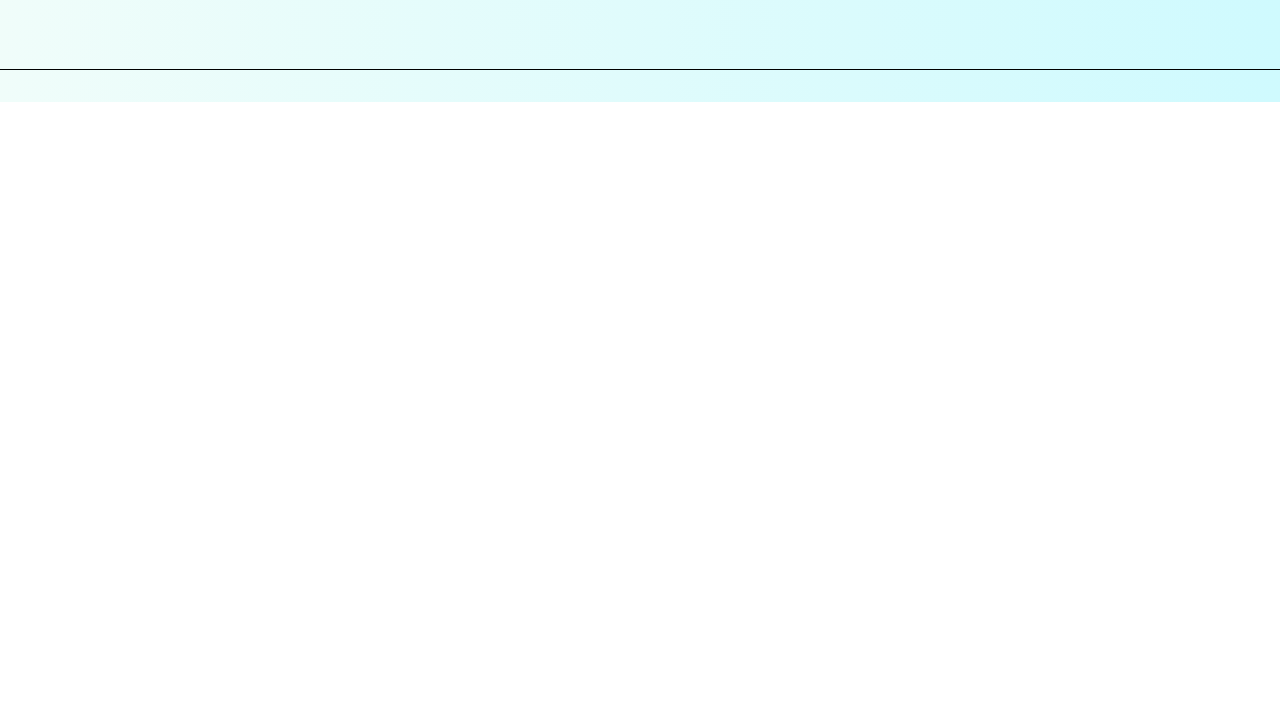
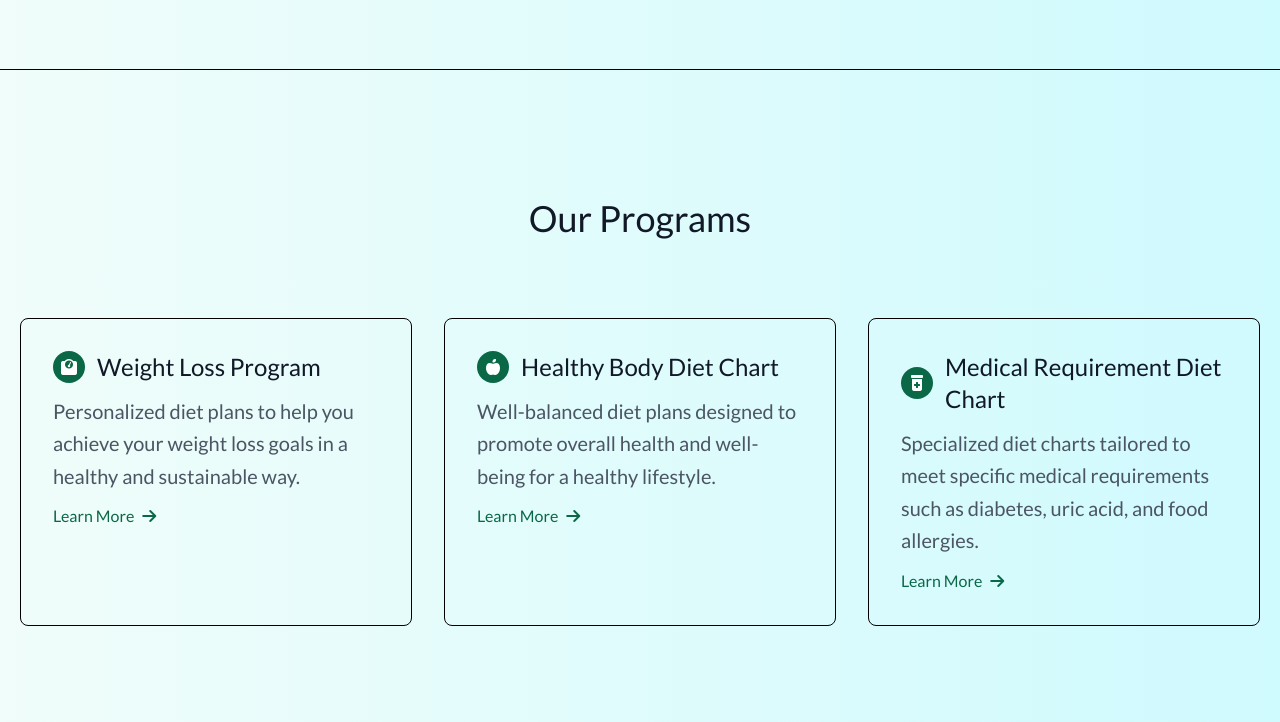
Before and after one commit to maniishbhusal/diet-management-portal, a website: page index.html in a window 1280 px wide. Shown: the part 1751-2473 px from the top of the page. Before the commit the page ends 1853 px from the top, so only its background shows below. Drawn offline with Linux system fonts and the light colour scheme.

Commit message:
complete our programs section

```diff
--- a/index.html
+++ b/index.html
@@ -92,23 +92,30 @@
           <h1 class="mb-4 text-gray-900 md:max-w-7xl">Why this is
             important to us?
           </h1>
-          <p class="mb-8 leading-relaxed">For years, we’ve dedicated ourselves to treating patients with complex chronic health challenges, understanding that weight loss can profoundly improve numerous conditions and overall well-being. At My Weight Loss Clinic, we take pride in investing the time to genuinely understand the individual needs of each patient. This commitment enables us to design tailored solutions that make a difference.</p>
+          <p class="mb-8 leading-relaxed">For years, we’ve dedicated ourselves to treating patients with complex chronic
+            health challenges, understanding that weight loss can profoundly improve numerous conditions and overall
+            well-being. At My Weight Loss Clinic, we take pride in investing the time to genuinely understand the
+            individual needs of each patient. This commitment enables us to design tailored solutions that make a
+            difference.</p>
         </div>
       </div>
 
       <div class="container mx-auto flex px-5 lg:py-10 lg:flex-row flex-col items-center">
         <div
           class="lg:flex-grow w-full lg:pr-24 flex flex-col items-center lg:items-start text-center md:text-left mb-16 lg:mb-0">
-          <h1 class="mb-8 font-bold text-gray-900 lg:max-w-7xl">We have brought together the research and the evidence of weight management
+          <h1 class="mb-8 font-bold text-gray-900 lg:max-w-7xl">We have brought together the research and the evidence
+            of weight management
             <br class="hidden lg:inline-block">
           </h1>
           <p class="mb-4 leading-snug text-xl lg:max-w-2xl">how our body weight is regulated,
             how genetic factors determine our set point of weight,
             how hormonal systems like to tightly regulate our weight and protect us against weight loss and
             how we can best overcome these systems in order to help keep you at a healthier weight for life.
-            We are committed to stopping the yo-yo like rollercoaster of fad diets and fad exercises to use science to help people build the best version of themselves.
+            We are committed to stopping the yo-yo like rollercoaster of fad diets and fad exercises to use science to
+            help people build the best version of themselves.
 
-            We want to empower and enable you to lead your own transformation and be part of your journey by bringing the best of science, medicine, psychology and nutrition to you.</p>
+            We want to empower and enable you to lead your own transformation and be part of your journey by bringing
+            the best of science, medicine, psychology and nutrition to you.</p>
         </div>
         <div class="lg:max-w-lg lg:w-full w-5/6">
           <img class="object-cover object-center rounded-3xl" alt="about" src="https://shorturl.at/TeWWL">
@@ -117,6 +124,71 @@
     </section>
     <hr class="h-px my-8 bg-black border-0 dark:bg-gray-700">
 
+    <!-- Health Plan Section  -->
+    <section class="health-plan text-gray-600">
+      <div class="container px-5 py-24 mx-auto">
+        <div class="flex flex-col text-center w-full mb-20">
+          <h1 class="font-medium text-gray-900 text-4xl">Our Programs</h1>
+        </div>
+        <div class="flex flex-wrap -m-4">
+          <div class="p-4 lg:w-1/3">
+            <div class="flex rounded-lg h-full border lg:border-black border-b-black p-8 flex-col">
+              <div class="flex items-center mb-3">
+                <div
+                  class="w-8 h-8 mr-3 inline-flex items-center justify-center rounded-full bg-green text-white flex-shrink-0">
+                  <i class="fas fa-weight"></i>
+                </div>
+                <h1 class="text-gray-900 text-2xl font-medium">Weight Loss Program</h1>
+              </div>
+              <div class="flex-grow">
+                <p class="leading-relaxed">Personalized diet plans to help you achieve your weight loss goals in a
+                  healthy and sustainable way.</p>
+                <a class="mt-3 text-green inline-flex items-center" href="#">Learn More
+                  <i class="fas fa-arrow-right ml-2"></i>
+                </a>
+              </div>
+            </div>
+          </div>
+          <div class="p-4 lg:w-1/3">
+            <div class="flex rounded-lg h-full border lg:border-black border-b-black p-8 flex-col">
+              <div class="flex items-center mb-3">
+                <div
+                  class="w-8 h-8 mr-3 inline-flex items-center justify-center rounded-full bg-green text-white flex-shrink-0">
+                  <i class="fas fa-apple-alt"></i>
+                </div>
+                <h1 class="text-gray-900 text-2xl font-medium">Healthy Body Diet Chart</h1>
+              </div>
+              <div class="flex-grow">
+                <p class="leading-relaxed">Well-balanced diet plans designed to promote overall health and well-being
+                  for a healthy lifestyle.</p>
+                <a class="mt-3 text-green inline-flex items-center" href="#">Learn More
+                  <i class="fas fa-arrow-right ml-2"></i>
+                </a>
+              </div>
+            </div>
+          </div>
+          <div class="p-4 lg:w-1/3">
+            <div class="flex rounded-lg h-full border lg:border-black border-b-black p-8 flex-col">
+              <div class="flex items-center mb-3">
+                <div
+                  class="w-8 h-8 mr-3 inline-flex items-center justify-center rounded-full bg-green text-white flex-shrink-0">
+                  <i class="fas fa-prescription-bottle-alt"></i>
+                </div>
+                <h1 class="text-gray-900 text-2xl font-medium">Medical Requirement Diet Chart</h1>
+              </div>
+              <div class="flex-grow">
+                <p class="leading-relaxed">Specialized diet charts tailored to meet specific medical requirements such
+                  as diabetes, uric acid, and food allergies.</p>
+                <a class="mt-3 text-green inline-flex items-center" href="#">Learn More
+                  <i class="fas fa-arrow-right ml-2"></i>
+                </a>
+              </div>
+            </div>
+          </div>
+        </div>
+      </div>
+    </section>
+
   </main>
 
 
--- /dev/null
+++ b/references.txt
@@ -0,0 +1,6 @@
+Hero Section:
+Content from this website: https://myweightlossclinic.com.au/
+Image: https://www.pexels.com/photo/woman-holding-gray-steel-spoon-1153370/
+
+About Section:
+https://myweightlossclinic.com.au/about-us/our-clinicians/
```
Also changed, not shown: src/output.css.
